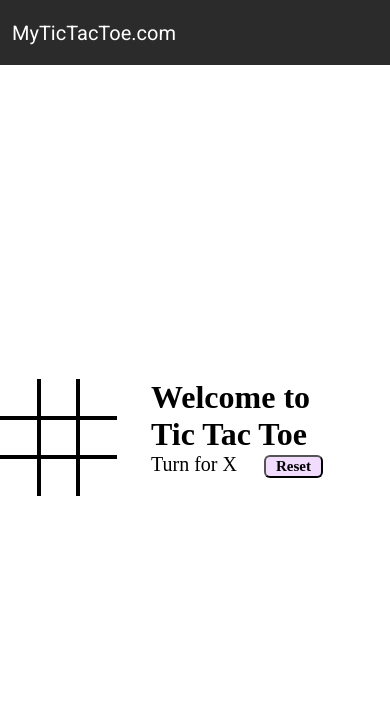
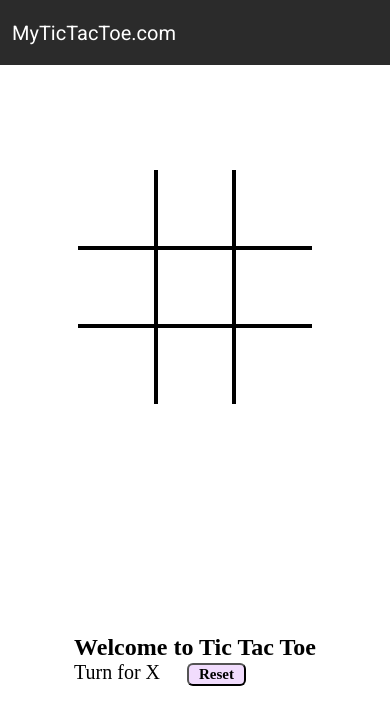
Before and after one commit to imtiazahmad-07/TicTac-Toe, a plain HTML site: page index.html in a window 390 px wide. Drawn offline with Linux system fonts and the light colour scheme; a web font is replaced by a local one.

Commit message:
added responsiveness

```diff
--- a/style.css
+++ b/style.css
@@ -56,7 +56,9 @@ nav ul{
     padding: 0 34px;
     font-family: "Baloo Bhaina 2", serif;
 }
-
+.gameInfo h1{
+    font-size: 2.5rem;
+}
 .imgBox img{
     width: 0;
     transition: width 1s ease-in-out;
@@ -88,3 +90,20 @@ nav ul{
     font-size: 15px;
     font-weight: bolder;
 }
+
+@media screen and (max-width: 950px){
+    .gameContainer{
+        flex-wrap: wrap;
+    }
+    .container{
+        grid-template-columns: repeat(3, 20vw);
+        grid-template-rows: repeat(3, 20vw);
+    }
+    .gameInfo{
+        margin-top: 20px;
+    }
+    .gameInfo h1{
+        font-size: 1.5rem;
+    }
+
+}
```
